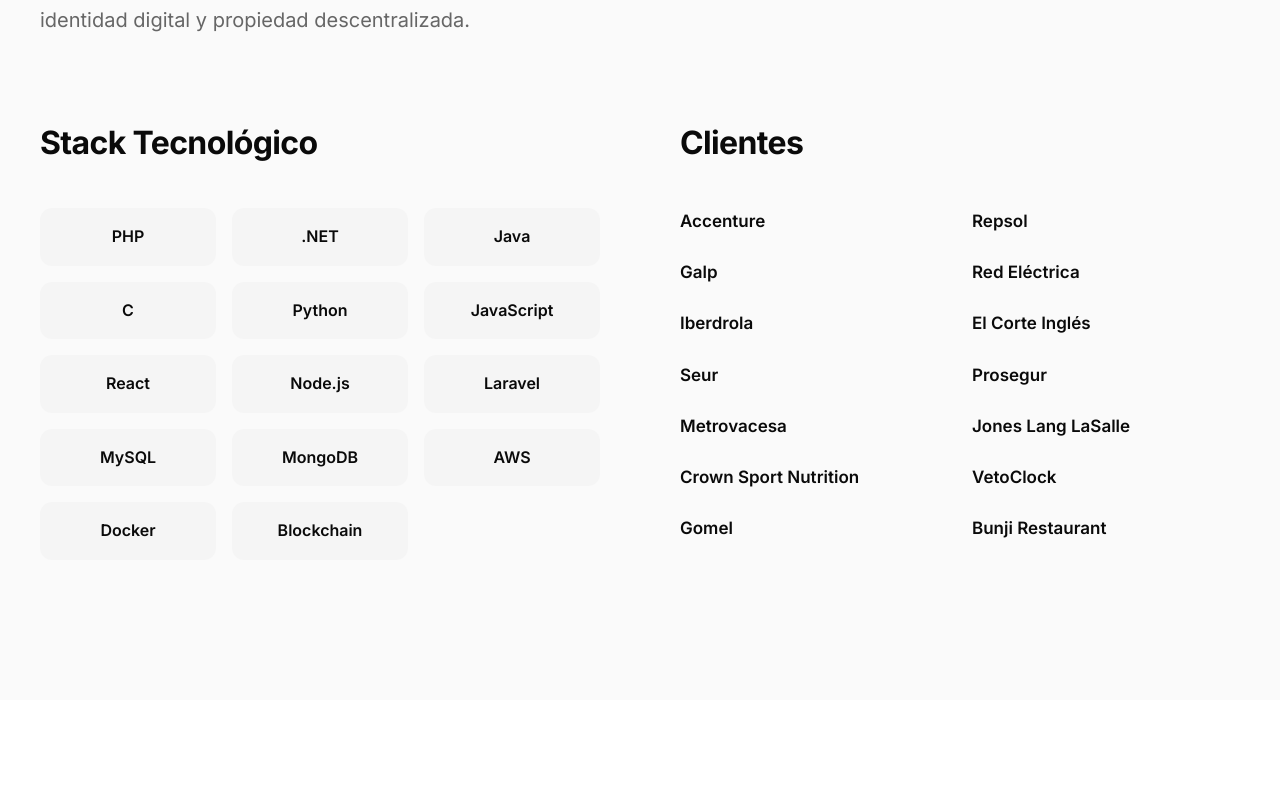
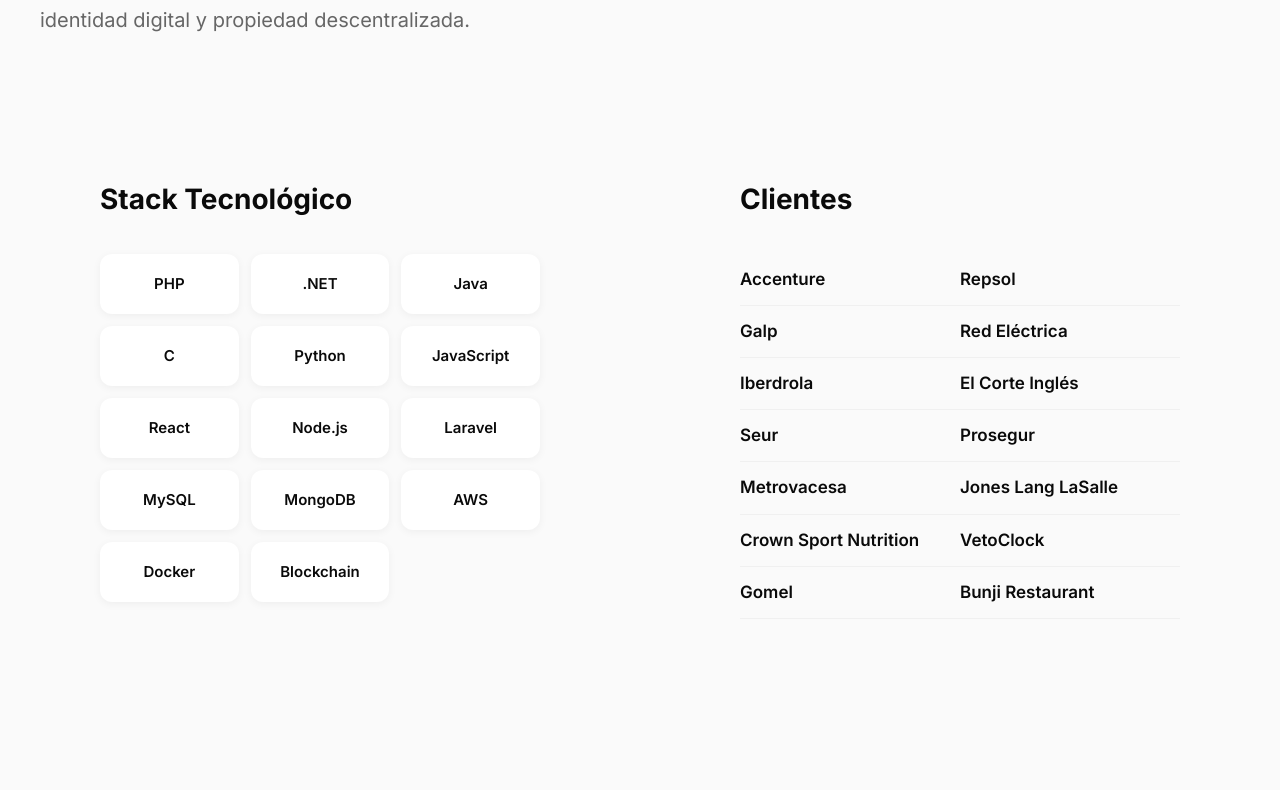
Before and after one commit to kitcar63-prog/portfolio-miguel-quiroga, a Next.js app: page / in a window 1280 px wide. Shown: the part 1450-2240 px from the top of the page. Built offline with nearby package versions, Linux system fonts and the light colour scheme.

Commit message:
🚀 SEO Completo: Favicon logo MAQ, meta tags avanzados, Open Graph, Schema.org, robots.txt, sitemap.xml, optimización para motores de IA (ChatGPT, Claude, Perplexity)

```diff
--- a/src/app/globals.css
+++ b/src/app/globals.css
@@ -595,12 +595,54 @@
 }
 
 /* Tech Badges & Client Items */
+.tech-section {
+  background: #fafafa;
+  padding: 60px;
+  border-radius: 20px;
+  transition: all 0.3s ease;
+}
+
+.tech-section:hover {
+  background: #f5f5f5;
+  transform: translateY(-5px);
+  box-shadow: 0 10px 30px rgba(0, 0, 0, 0.05);
+}
+
+.tech-section h3 {
+  font-size: 28px !important;
+  font-weight: 700 !important;
+  margin-bottom: 32px !important;
+  color: #0a0a0a;
+}
+
+.tech-badge {
+  padding: 16px;
+  background: white;
+  border-radius: 12px;
+  text-align: center;
+  font-weight: 600;
+  font-size: 15px;
+  transition: all 0.3s ease;
+  border: 2px solid transparent;
+  box-shadow: 0 2px 8px rgba(0, 0, 0, 0.05);
+}
+
 .tech-badge:hover {
   background: linear-gradient(135deg, #667eea 0%, #764ba2 100%) !important;
-  color: white;
+  color: white !important;
   transform: translateY(-4px);
   box-shadow: 0 8px 20px rgba(102, 126, 234, 0.3);
   cursor: default;
+  border-color: transparent;
+}
+
+.client-item {
+  font-size: 17px;
+  color: #0a0a0a;
+  font-weight: 600;
+  transition: all 0.3s ease;
+  padding: 12px 0;
+  border-bottom: 1px solid #f0f0f0;
 }
 
 .client-item:hover {
@@ -608,8 +650,9 @@
   -webkit-background-clip: text;
   -webkit-text-fill-color: transparent;
   background-clip: text;
-  transform: translateX(5px);
+  transform: translateX(8px);
   cursor: default;
+  border-color: #667eea;
 }
 
 /* Footer */
--- a/src/app/page.tsx
+++ b/src/app/page.tsx
@@ -344,42 +344,42 @@
           </div>
 
           <div className="grid-2" style={{ marginTop: '80px' }}>
-            <div className="grid-item animate-on-scroll">
-              <h3 style={{ fontSize: '32px', marginBottom: '40px' }}>Stack Tecnológico</h3>
-              <div style={{ display: 'grid', gridTemplateColumns: 'repeat(auto-fill, minmax(140px, 1fr))', gap: '16px' }}>
-                <div style={{ padding: '16px', background: '#f5f5f5', borderRadius: '12px', textAlign: 'center', fontWeight: '600', transition: 'all 0.3s ease' }} className="tech-badge">PHP</div>
-                <div style={{ padding: '16px', background: '#f5f5f5', borderRadius: '12px', textAlign: 'center', fontWeight: '600', transition: 'all 0.3s ease' }} className="tech-badge">.NET</div>
-                <div style={{ padding: '16px', background: '#f5f5f5', borderRadius: '12px', textAlign: 'center', fontWeight: '600', transition: 'all 0.3s ease' }} className="tech-badge">Java</div>
-                <div style={{ padding: '16px', background: '#f5f5f5', borderRadius: '12px', textAlign: 'center', fontWeight: '600', transition: 'all 0.3s ease' }} className="tech-badge">C</div>
-                <div style={{ padding: '16px', background: '#f5f5f5', borderRadius: '12px', textAlign: 'center', fontWeight: '600', transition: 'all 0.3s ease' }} className="tech-badge">Python</div>
-                <div style={{ padding: '16px', background: '#f5f5f5', borderRadius: '12px', textAlign: 'center', fontWeight: '600', transition: 'all 0.3s ease' }} className="tech-badge">JavaScript</div>
-                <div style={{ padding: '16px', background: '#f5f5f5', borderRadius: '12px', textAlign: 'center', fontWeight: '600', transition: 'all 0.3s ease' }} className="tech-badge">React</div>
-                <div style={{ padding: '16px', background: '#f5f5f5', borderRadius: '12px', textAlign: 'center', fontWeight: '600', transition: 'all 0.3s ease' }} className="tech-badge">Node.js</div>
-                <div style={{ padding: '16px', background: '#f5f5f5', borderRadius: '12px', textAlign: 'center', fontWeight: '600', transition: 'all 0.3s ease' }} className="tech-badge">Laravel</div>
-                <div style={{ padding: '16px', background: '#f5f5f5', borderRadius: '12px', textAlign: 'center', fontWeight: '600', transition: 'all 0.3s ease' }} className="tech-badge">MySQL</div>
-                <div style={{ padding: '16px', background: '#f5f5f5', borderRadius: '12px', textAlign: 'center', fontWeight: '600', transition: 'all 0.3s ease' }} className="tech-badge">MongoDB</div>
-                <div style={{ padding: '16px', background: '#f5f5f5', borderRadius: '12px', textAlign: 'center', fontWeight: '600', transition: 'all 0.3s ease' }} className="tech-badge">AWS</div>
-                <div style={{ padding: '16px', background: '#f5f5f5', borderRadius: '12px', textAlign: 'center', fontWeight: '600', transition: 'all 0.3s ease' }} className="tech-badge">Docker</div>
-                <div style={{ padding: '16px', background: '#f5f5f5', borderRadius: '12px', textAlign: 'center', fontWeight: '600', transition: 'all 0.3s ease' }} className="tech-badge">Blockchain</div>
+            <div className="tech-section animate-on-scroll">
+              <h3>Stack Tecnológico</h3>
+              <div style={{ display: 'grid', gridTemplateColumns: 'repeat(auto-fill, minmax(120px, 1fr))', gap: '12px' }}>
+                <div className="tech-badge">PHP</div>
+                <div className="tech-badge">.NET</div>
+                <div className="tech-badge">Java</div>
+                <div className="tech-badge">C</div>
+                <div className="tech-badge">Python</div>
+                <div className="tech-badge">JavaScript</div>
+                <div className="tech-badge">React</div>
+                <div className="tech-badge">Node.js</div>
+                <div className="tech-badge">Laravel</div>
+                <div className="tech-badge">MySQL</div>
+                <div className="tech-badge">MongoDB</div>
+                <div className="tech-badge">AWS</div>
+                <div className="tech-badge">Docker</div>
+                <div className="tech-badge">Blockchain</div>
               </div>
             </div>
-            <div className="grid-item animate-on-scroll delay-100">
-              <h3 style={{ fontSize: '32px', marginBottom: '40px' }}>Clientes</h3>
-              <div style={{ display: 'grid', gridTemplateColumns: 'repeat(2, 1fr)', gap: '24px' }}>
-                <div style={{ fontSize: '17px', color: '#0a0a0a', fontWeight: '600', transition: 'all 0.3s ease' }} className="client-item">Accenture</div>
-                <div style={{ fontSize: '17px', color: '#0a0a0a', fontWeight: '600', transition: 'all 0.3s ease' }} className="client-item">Repsol</div>
-                <div style={{ fontSize: '17px', color: '#0a0a0a', fontWeight: '600', transition: 'all 0.3s ease' }} className="client-item">Galp</div>
-                <div style={{ fontSize: '17px', color: '#0a0a0a', fontWeight: '600', transition: 'all 0.3s ease' }} className="client-item">Red Eléctrica</div>
-                <div style={{ fontSize: '17px', color: '#0a0a0a', fontWeight: '600', transition: 'all 0.3s ease' }} className="client-item">Iberdrola</div>
-                <div style={{ fontSize: '17px', color: '#0a0a0a', fontWeight: '600', transition: 'all 0.3s ease' }} className="client-item">El Corte Inglés</div>
-                <div style={{ fontSize: '17px', color: '#0a0a0a', fontWeight: '600', transition: 'all 0.3s ease' }} className="client-item">Seur</div>
-                <div style={{ fontSize: '17px', color: '#0a0a0a', fontWeight: '600', transition: 'all 0.3s ease' }} className="client-item">Prosegur</div>
-                <div style={{ fontSize: '17px', color: '#0a0a0a', fontWeight: '600', transition: 'all 0.3s ease' }} className="client-item">Metrovacesa</div>
-                <div style={{ fontSize: '17px', color: '#0a0a0a', fontWeight: '600', transition: 'all 0.3s ease' }} className="client-item">Jones Lang LaSalle</div>
-                <div style={{ fontSize: '17px', color: '#0a0a0a', fontWeight: '600', transition: 'all 0.3s ease' }} className="client-item">Crown Sport Nutrition</div>
-                <div style={{ fontSize: '17px', color: '#0a0a0a', fontWeight: '600', transition: 'all 0.3s ease' }} className="client-item">VetoClock</div>
-                <div style={{ fontSize: '17px', color: '#0a0a0a', fontWeight: '600', transition: 'all 0.3s ease' }} className="client-item">Gomel</div>
-                <div style={{ fontSize: '17px', color: '#0a0a0a', fontWeight: '600', transition: 'all 0.3s ease' }} className="client-item">Bunji Restaurant</div>
+            <div className="tech-section animate-on-scroll delay-100">
+              <h3>Clientes</h3>
+              <div style={{ display: 'grid', gridTemplateColumns: 'repeat(2, 1fr)', gap: '0' }}>
+                <div className="client-item">Accenture</div>
+                <div className="client-item">Repsol</div>
+                <div className="client-item">Galp</div>
+                <div className="client-item">Red Eléctrica</div>
+                <div className="client-item">Iberdrola</div>
+                <div className="client-item">El Corte Inglés</div>
+                <div className="client-item">Seur</div>
+                <div className="client-item">Prosegur</div>
+                <div className="client-item">Metrovacesa</div>
+                <div className="client-item">Jones Lang LaSalle</div>
+                <div className="client-item">Crown Sport Nutrition</div>
+                <div className="client-item">VetoClock</div>
+                <div className="client-item">Gomel</div>
+                <div className="client-item">Bunji Restaurant</div>
               </div>
             </div>
           </div>
```
Also changed, not shown: src/app/layout.tsx (+135 -3 lines), src/app/sitemap.ts (added, +30 -0 lines), public/robots.txt (added).
